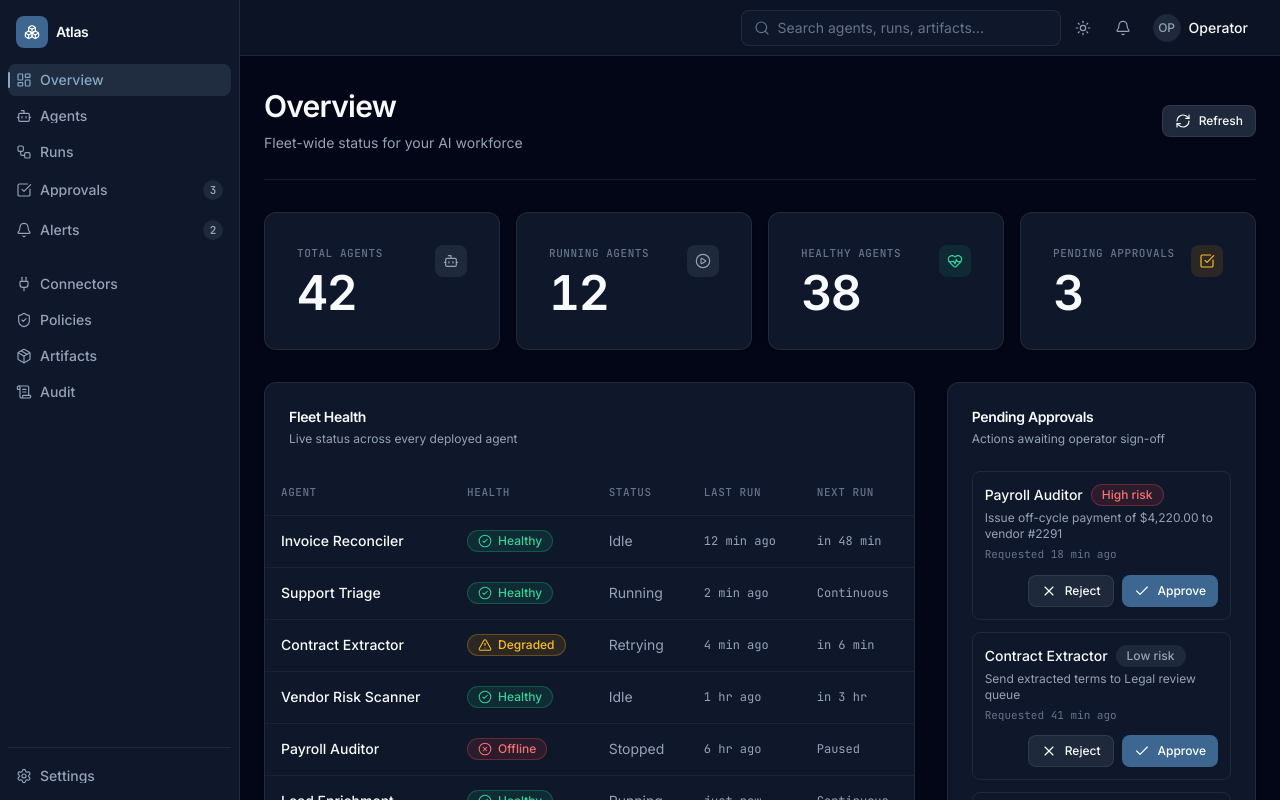
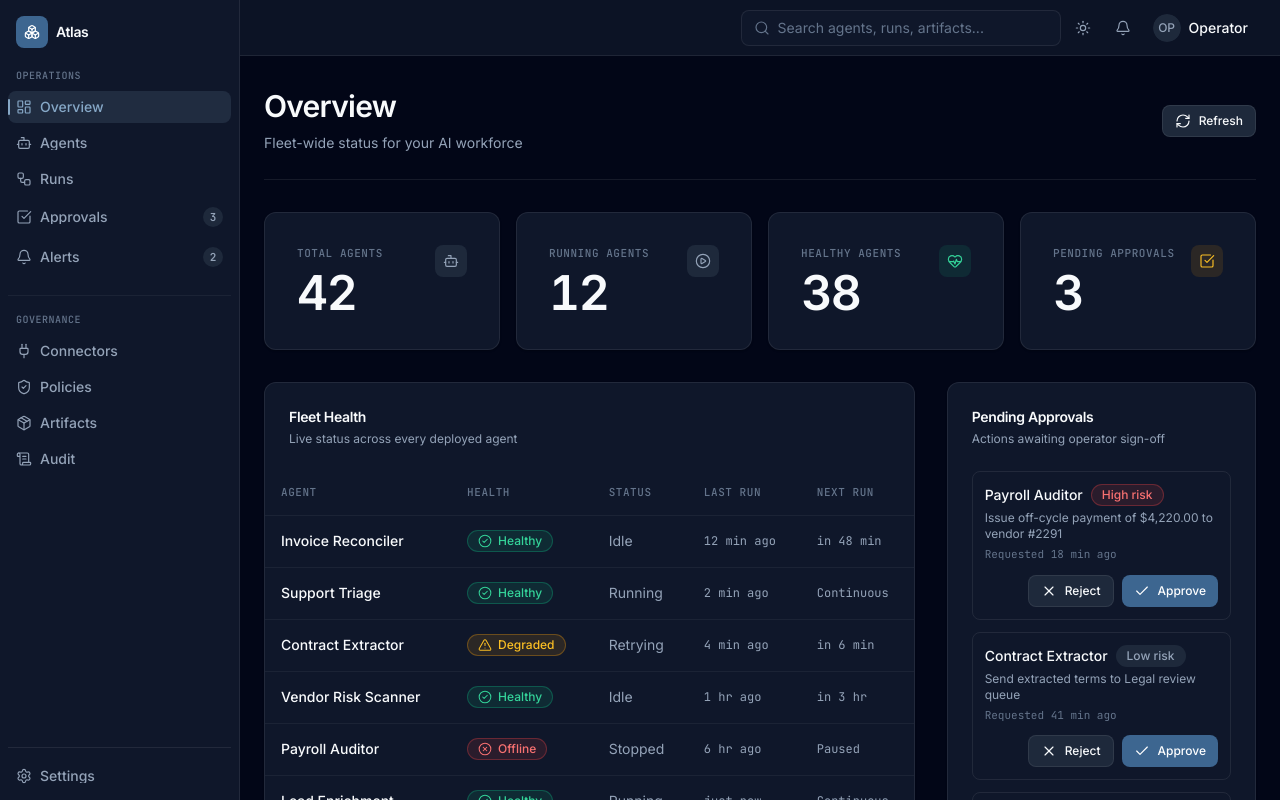
Before and after one commit to vasudevap/agent-control-center, a Next.js app in the folder apps/web/: page / in a window 1280 px wide. Shown: the top 800 px of the page. Built offline with nearby package versions, Linux system fonts and the light colour scheme.

Commit message:
Clarify sidebar navigation groups

```diff
--- a/apps/web/src/components/layout/sidebar.tsx
+++ b/apps/web/src/components/layout/sidebar.tsx
@@ -6,6 +6,9 @@ import { Boxes } from "lucide-react";
 import { NAV_ITEMS, SETTINGS_NAV_ITEM } from "./nav-items";
 import { Separator } from "@/components/ui/separator";
 import { cn } from "@/lib/utils";
+
+const OPERATIONS_NAV_ITEMS = NAV_ITEMS.slice(0, 5);
+const GOVERNANCE_NAV_ITEMS = NAV_ITEMS.slice(5);
 
 function NavLink({
   item,
@@ -68,16 +71,34 @@ export function SidebarNav({ onNavigate }: { onNavigate?: () => void }) {
         <span className="text-sm font-semibold tracking-tight text-foreground">Atlas</span>
       </div>
 
-      <div className="mt-1 flex flex-1 flex-col gap-1">
-        {NAV_ITEMS.map((item) => (
+      <div className="mt-2 flex flex-1 flex-col gap-5">
+        <div className="flex flex-col gap-1">
+          <p className="px-2 pb-1 font-mono text-[10px] font-medium uppercase tracking-wider text-foreground-tertiary">
+            Operations
+          </p>
+          {OPERATIONS_NAV_ITEMS.map((item) => (
             <NavLink
               key={item.href}
               item={item}
               active={pathname === item.href}
               onNavigate={onNavigate}
-            className={item.label === "Connectors" ? "mt-4" : undefined}
             />
           ))}
+        </div>
+
+        <div className="flex flex-col gap-1 border-t border-border-subtle pt-4">
+          <p className="px-2 pb-1 font-mono text-[10px] font-medium uppercase tracking-wider text-foreground-tertiary">
+            Governance
+          </p>
+          {GOVERNANCE_NAV_ITEMS.map((item) => (
+            <NavLink
+              key={item.href}
+              item={item}
+              active={pathname === item.href}
+              onNavigate={onNavigate}
+            />
+          ))}
+        </div>
       </div>
 
       <Separator className="my-2" />
```
Also changed, not shown: 2 other files (tests, documents, lock files or other folders). Lines whose indentation alone changed are shown as unchanged.
